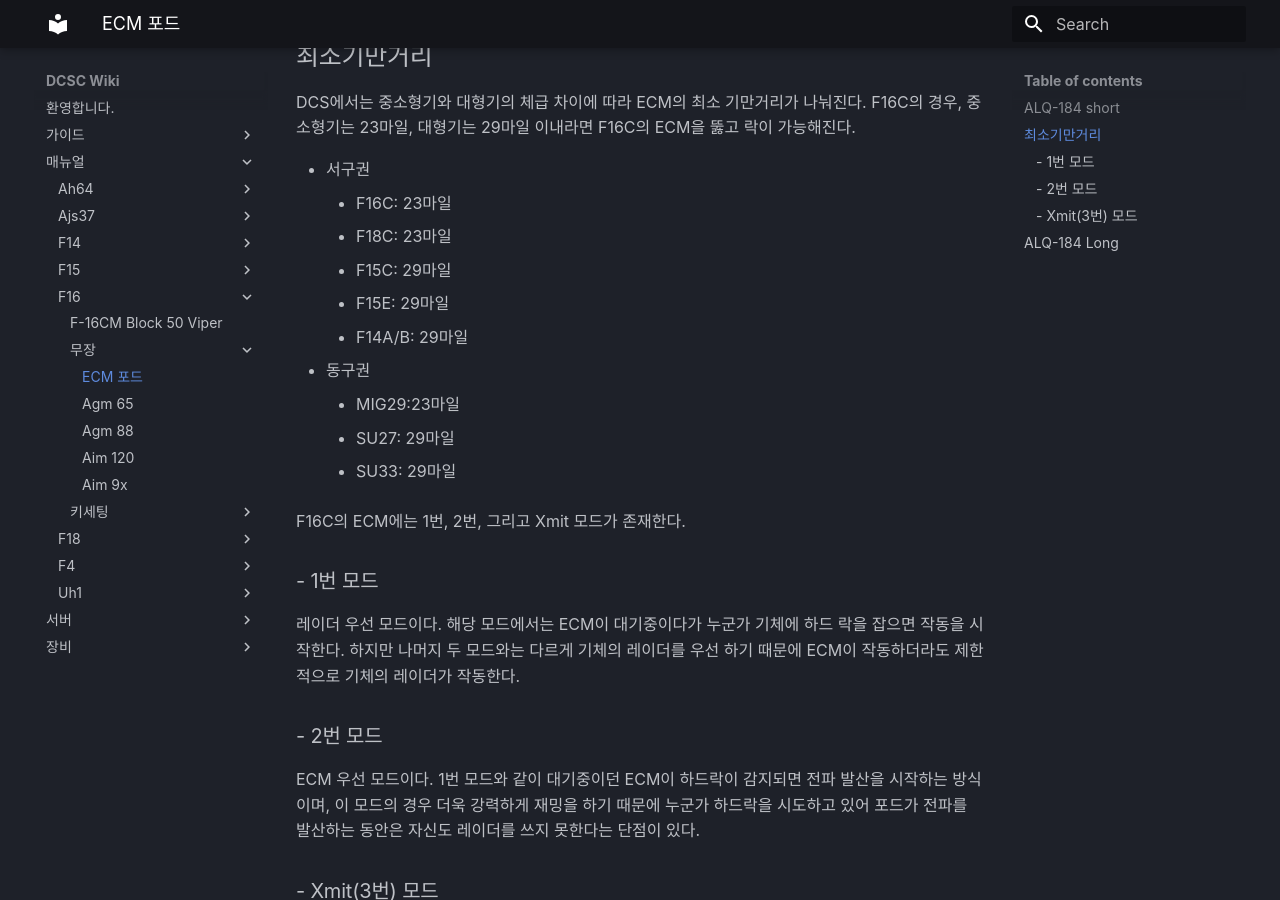
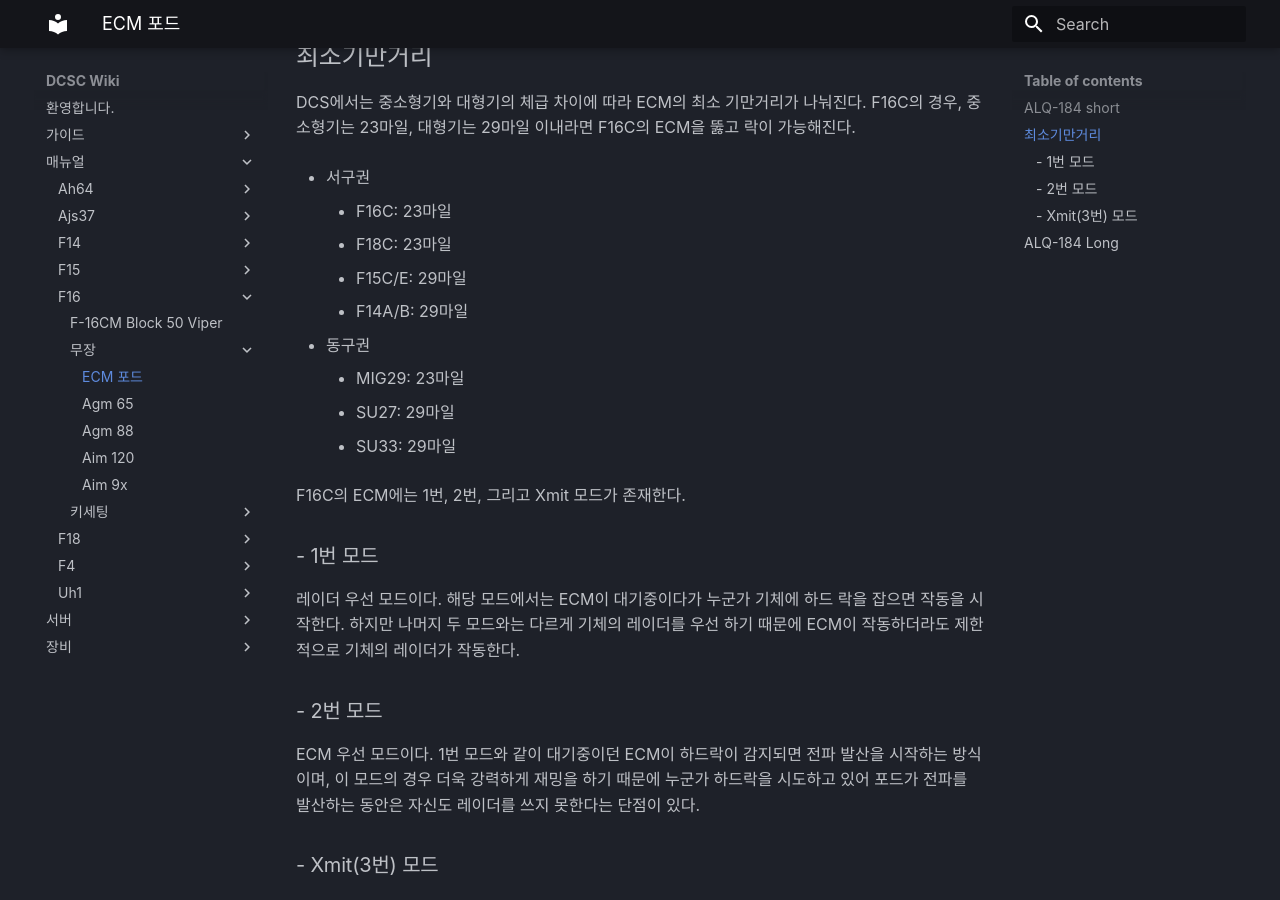
Before and after one commit to dcs-c/dcs-c.github.io, an MkDocs documentation site: the page built from docs/매뉴얼/f16/무장/ECM POD.md, in a window 1280 px wide and 900 px high, scrolled down 643 px. Built offline with MkDocs 1.6.1 and Material for MkDocs 9.7.7, drawn with Linux system fonts in a browser that asks for light colours; some web fonts are replaced.

Commit message:
Update ECM POD.md

```diff
--- a/docs/매뉴얼/f16/무장/ECM POD.md
+++ b/docs/매뉴얼/f16/무장/ECM POD.md
@@ -28,11 +28,13 @@
 * 서구권
     * F16C: 23마일
     * F18C: 23마일
-    * F15C: 29마일
-    * F15E: 29마일
+    * F15C/E: 29마일
     * F14A/B: 29마일
+
+
+
 * 동구권
-    * MIG29:23마일
+    * MIG29: 23마일
     * SU27: 29마일
     * SU33: 29마일
 
```
